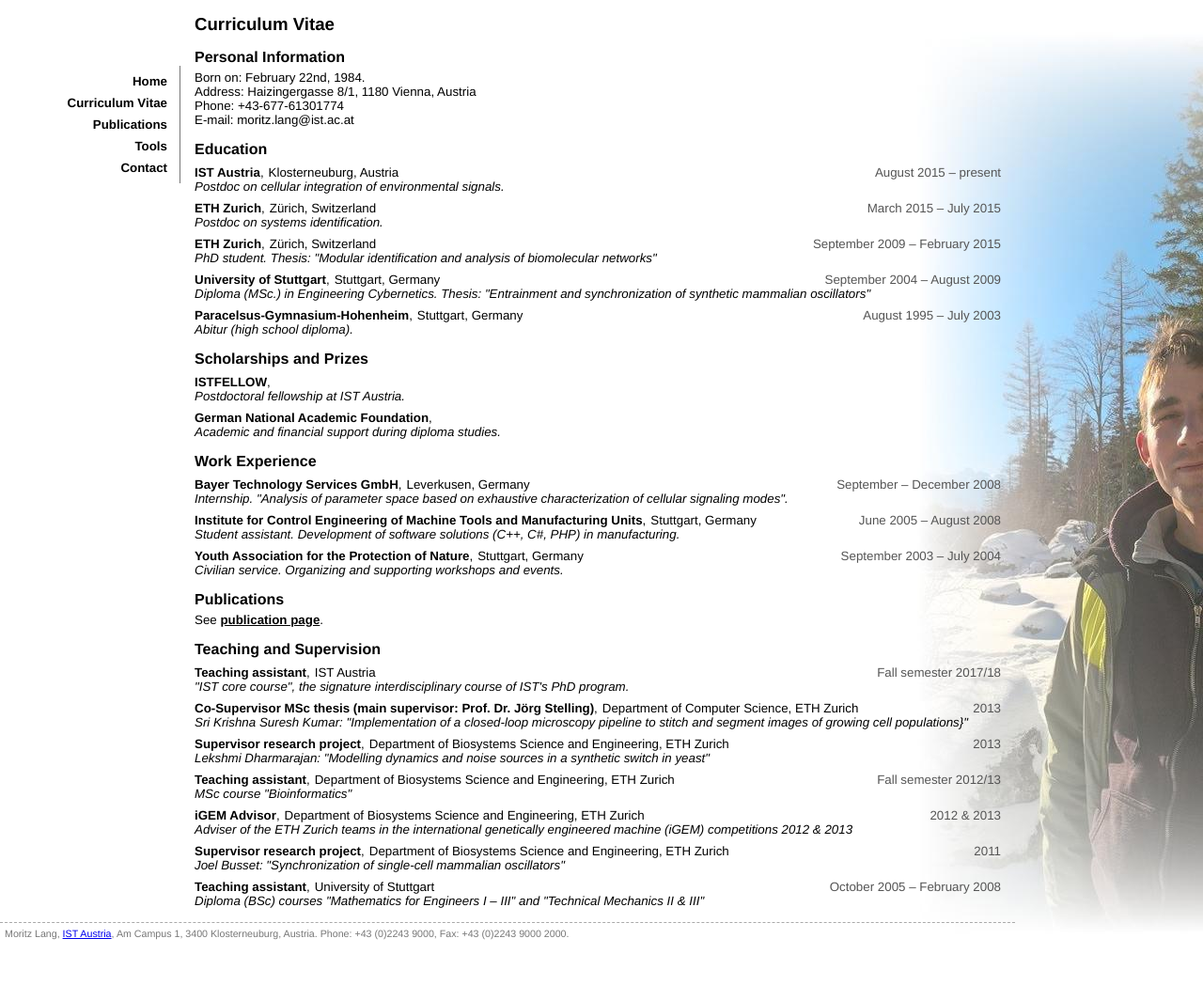
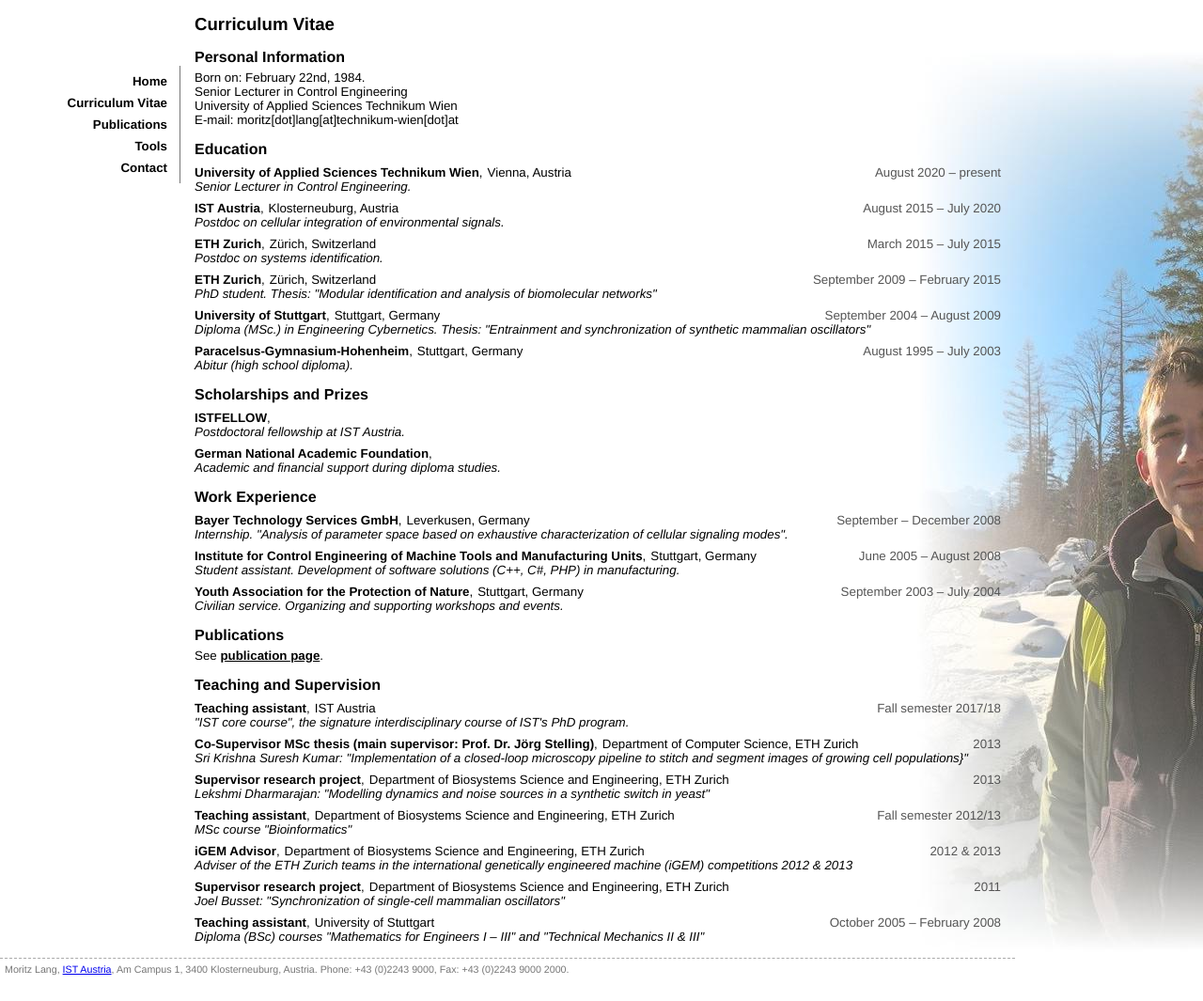
Before and after one commit to langmo/langmo.github.io, a Jekyll site: the page built from cv.html, in a window 1280 px wide. Shown: the whole page at 94% size. Built offline with Jekyll 4.4.1, drawn with Linux system fonts in a browser that asks for light colours; before the commit the page ends 1027 px from its top, so only the background shows below that.

```diff
--- a/cv.html
+++ b/cv.html
@@ -7,17 +7,23 @@ pagetitle : Curriculum Vitae
 
 <h2>Personal Information</h2>
 <p>
-Born on: February 22nd, 1984.<br/>
-Address: Haizingergasse 8/1, 1180 Vienna, Austria<br/>
-Phone: +43-677-61301774<br/>
-E-mail: moritz.lang@ist.ac.at
+Born on: February 22nd, 1984.<br />
+Senior Lecturer in Control Engineering<br />
+University of Applied Sciences Technikum Wien<br />
+E-mail: moritz[dot]lang[at]technikum-wien[dot]at
 </p>
 
 <h2>Education</h2>
 <div class="cvEntry">
+	<div class="cvTitle">University of Applied Sciences Technikum Wien</div>
+	<div class="cvPlace">Vienna, Austria</div>
+	<div class="cvTime">August 2020 &ndash; present</div>
+	<div class="cvDescription">Senior Lecturer in Control Engineering.</div>
+</div>
+<div class="cvEntry">
 	<div class="cvTitle">IST Austria</div>
 	<div class="cvPlace">Klosterneuburg, Austria</div>
-	<div class="cvTime">August 2015 &ndash; present</div>
+	<div class="cvTime">August 2015 &ndash; July 2020</div>
 	<div class="cvDescription">Postdoc on cellular integration of environmental signals.</div>
 </div>
 <div class="cvEntry">
```
Also changed, not shown: contact.html (+5 -8 lines).
